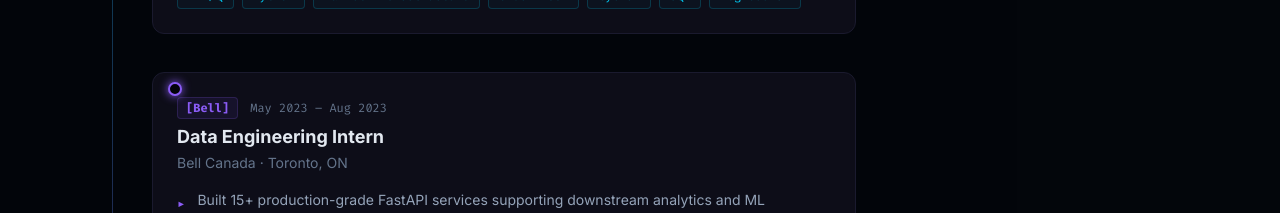
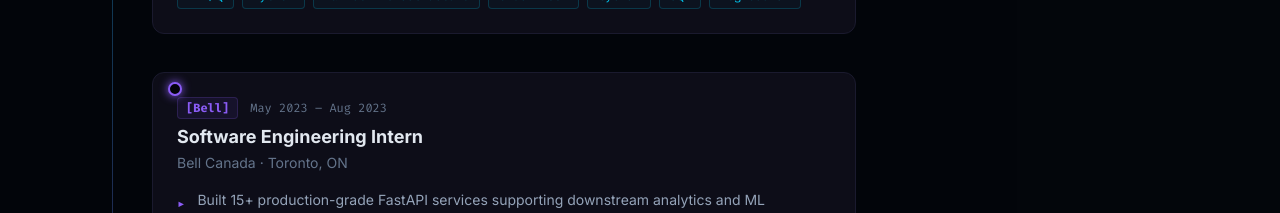
Before and after one commit to jyotiraditya09/jyotiraditya09.github.io, a React (Vite) app: page / in a window 1280 px wide. Shown: the part 2620-2833 px from the top of the page. Built offline with nearby package versions, Linux system fonts and the light colour scheme.

Commit message:
soft eng

```diff
--- a/src/data/portfolio.js
+++ b/src/data/portfolio.js
@@ -77,7 +77,7 @@ export const experience = [
     tags: ['KDB/Q', 'Python', 'Market Microstructure', 'Order Book', 'Cython', 'SQL', 'Regression'],
   },
   {
-    role: 'Data Engineering Intern',
+    role: 'Software Engineering Intern',
     company: 'Bell Canada',
     shortCompany: 'Bell',
     period: 'May 2023 – Aug 2023',
```
